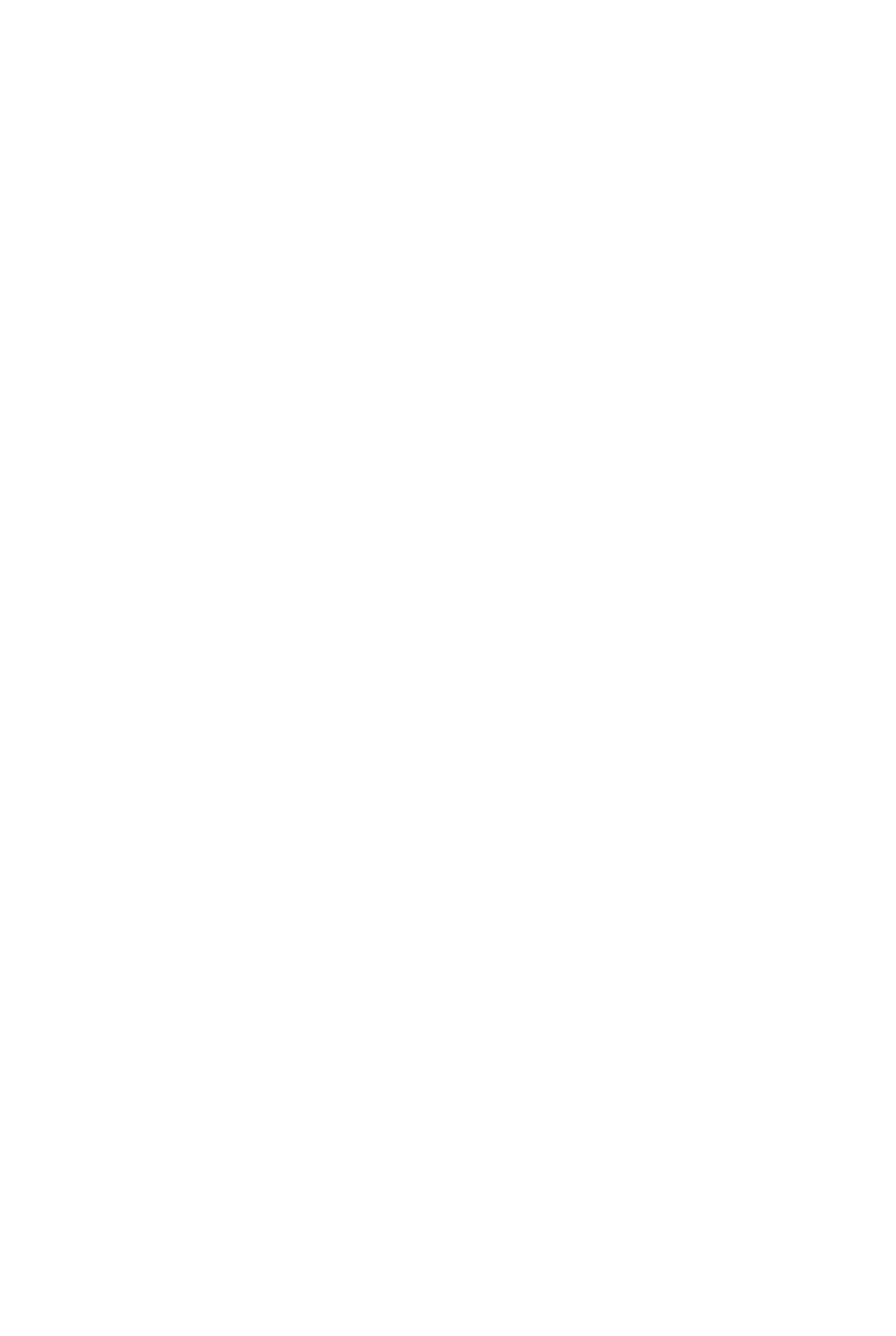
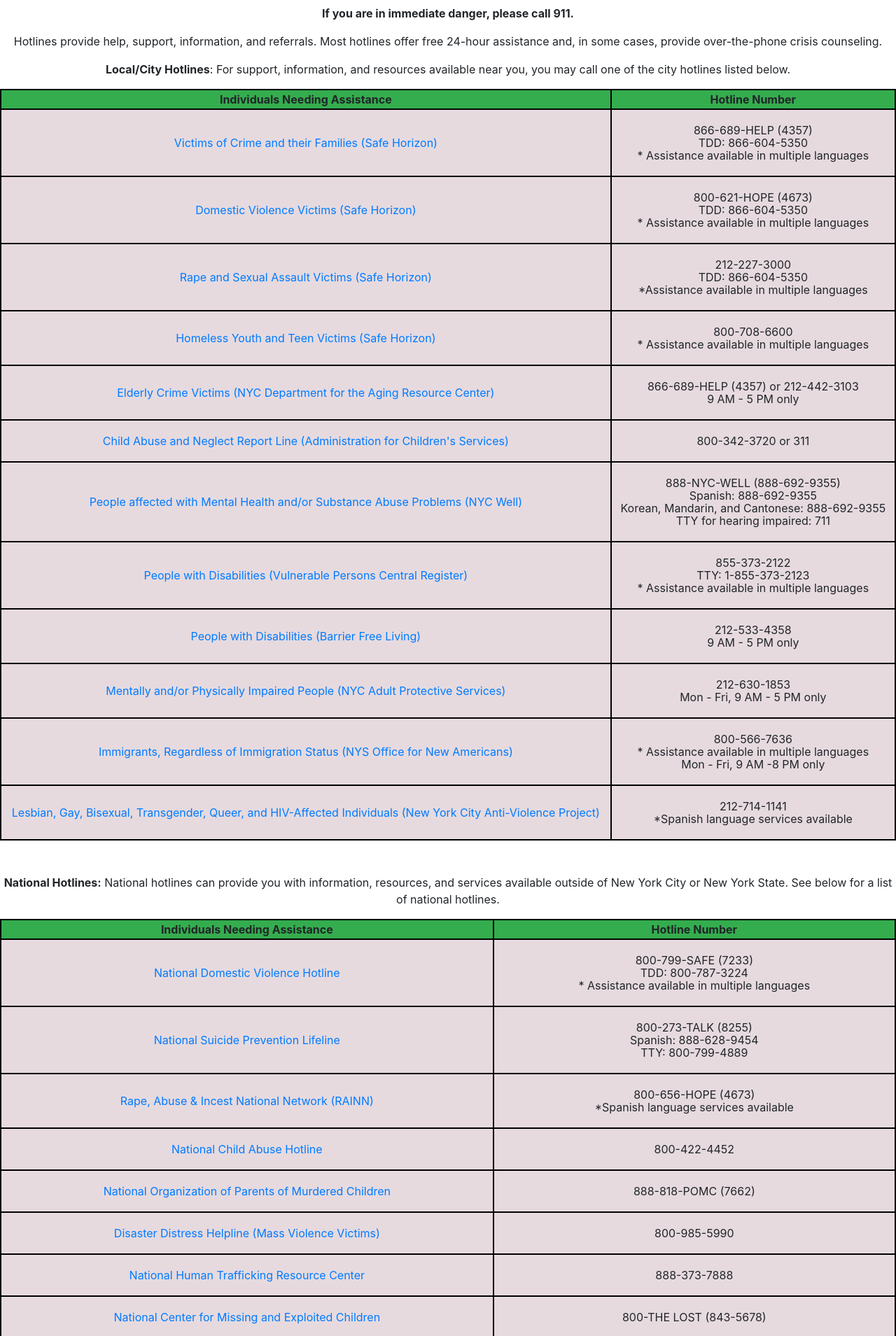
Before and after one commit to TommyLiang1/Capstone_Final_Project, a React (Create React App) app in the folder client/: page /contact in a window 1280 px wide. Before the commit this address had no page. Shown: the part 91-2000 px from the top of the page at 70% size. Before the commit the page ends 800 px from the top, so only its background shows below. Built offline with nearby package versions, Linux system fonts and the light colour scheme; no server answers; sample sign-in values are in the browser's storage.

Commit message:
Added contact professionals page

```diff
--- a/client/src/App.js
+++ b/client/src/App.js
@@ -9,6 +9,7 @@
 import Register from "./components/Register";
 import Dashboard from './components/Dashboard';
 import Profile from './components/Profile';
+import Contact from './components/Contact';
 import { useSelector } from 'react-redux';
 
 const PrivateRoutes = () => {
@@ -30,6 +31,7 @@
         <Route element={<PrivateRoutes />}>
           <Route exact path="/dashboard" element={<Dashboard />} />
           <Route exact path="/profile/:id" element={<Profile />} />
+          <Route exact path="/contact" element={<Contact />} />
         </Route>
 
         <Route element={<RestrictedRoutes />}>
--- /dev/null
+++ b/client/src/components/Contact.js
@@ -0,0 +1,121 @@
+    import React from "react";
+    import "../styles/Contact.css";
+    import Layout from "./Layout";
+
+    const Contact = () => {
+
+return (
+    <Layout>
+    <h1>Contact</h1>
+
+    <div>
+
+    <p><b>If you are in immediate danger, please call 911.</b></p>
+    <p>Hotlines provide help, support, information, and referrals. Most hotlines offer free 24-hour assistance and, in some cases, provide over-the-phone crisis counseling.</p>
+    <p><b>Local/City Hotlines</b>: For support, information, and resources available near you, you may call one of the city hotlines listed below.</p>
+
+    <table class="rt">
+        <tbody>
+            <tr>
+                <th>Individuals Needing Assistance</th> <th>Hotline Number</th>
+            </tr>
+            <tr>
+                <td data-label="Individuals Needing Assistance"><a href="http://www.safehorizon.org/page/call-our-hotlines-9.html" >Victims of Crime and their Families (Safe Horizon)</a></td>
+                <td data-label="Hotline Number">866-689-HELP (4357)<br></br> TDD: 866-604-5350<br></br> * Assistance available in multiple languages</td>
+            </tr>
+            <tr>
+                <td data-label="Individuals Needing Assistance"><a href="https://www.safehorizon.org/get-help/domestic-violence/#overview/" >Domestic Violence Victims (Safe Horizon)</a></td>
+                <td data-label="Hotline Number">800-621-HOPE (4673)<br></br> TDD: 866-604-5350<br></br> * Assistance available in multiple languages</td>
+            </tr>
+            <tr>
+                <td data-label="Individuals Needing Assistance"><a href="http://www.safehorizon.org/page/rape-and-sexual-assault-13.html" >Rape and Sexual Assault Victims (Safe Horizon)</a></td>
+                <td data-label="Hotline Number">212-227-3000<br></br> TDD: 866-604-5350<br></br> *Assistance available in multiple languages</td>
+            </tr>
+            <tr>
+                <td data-label="Individuals Needing Assistance"><a href="http://www.safehorizon.org/page/homeless-youth-15.html" >Homeless Youth and Teen Victims (Safe Horizon)</a></td>
+                <td data-label="Hotline Number">800-708-6600<br></br> * Assistance available in multiple languages</td>
+            </tr>
+            <tr>
+                <td data-label="Individuals Needing Assistance"><a href="http://www.nyc.gov/html/dfta/html/services/crime-victims.shtml">Elderly Crime Victims (NYC Department for the Aging Resource Center)</a></td>
+                <td data-label="Hotline Number">866-689-HELP (4357) or 212-442-3103<br></br> 9 AM - 5 PM only</td>
+            </tr>
+            <tr>
+                <td data-label="Individuals Needing Assistance"><a href="http://www1.nyc.gov/site/acs/child-welfare/how-to-make-report.page">Child Abuse and Neglect Report Line (Administration for Children's Services)</a></td>
+                <td data-label="Hotline Number">800-342-3720 or 311</td>
+            </tr>
+            <tr>
+                <td data-label="Individuals Needing Assistance"><a href="http://www1.nyc.gov/site/doh/health/health-topics/nyc-well.page">People affected with Mental Health and/or Substance Abuse Problems (NYC Well)</a></td>
+                <td data-label="Hotline Number">888-NYC-WELL (888-692-9355)<br></br> Spanish: 888-692-9355<br></br> Korean, Mandarin, and Cantonese: 888-692-9355 <br></br> TTY for hearing impaired: 711</td>
+            </tr>
+            <tr>
+                <td data-label="Individuals Needing Assistance"><a href="http://www.justicecenter.ny.gov/investigations-prosecution/vpcr/faq" >People with Disabilities (Vulnerable Persons Central Register)</a></td>
+                <td data-label="Hotline Number">855-373-2122<br></br> TTY: 1-855-373-2123<br></br> * Assistance available in multiple languages</td>
+            </tr>
+            <tr>
+                <td data-label="Individuals Needing Assistance"><a href="http://www.bflnyc.org" >People with Disabilities (Barrier Free Living)</a></td>
+                <td data-label="Hotline Number">212-533-4358<br></br> 9 AM - 5 PM only</td>
+            </tr>
+            <tr>
+                <td data-label="Individuals Needing Assistance"><a href="http://www1.nyc.gov/site/hra/help/adult-protective-services.page">Mentally and/or Physically Impaired People (NYC Adult Protective Services)</a></td>
+                <td data-label="Hotline Number">212-630-1853<br></br> Mon - Fri, 9 AM - 5 PM only</td>
+            </tr>
+            <tr>
+                <td data-label="Individuals Needing Assistance"><a href="http://www.newamericans.ny.gov" >Immigrants, Regardless of Immigration Status (NYS Office for New Americans)</a></td>
+                <td data-label="Hotline Number">800-566-7636<br></br> * Assistance available in multiple languages<br></br> Mon - Fri, 9 AM -8 PM only</td>
+            </tr>
+            <tr>
+                <td data-label="Individuals Needing Assistance"><a href="http://www.avp.org" >Lesbian, Gay, Bisexual, Transgender, Queer, and HIV-Affected Individuals (New York City Anti-Violence Project)</a></td>
+                <td data-label="Hotline Number">212-714-1141<br></br> *Spanish language services available</td>
+            </tr>
+        </tbody>
+    </table>
+
+    <br></br>
+    <br></br>
+    <p><b>National Hotlines:</b> National hotlines can provide you with information, resources, and services available outside of New York City or New York State. See below for a list of national hotlines.</p>
+
+    <table class="rt">
+        <tbody>
+            <tr>
+                <th>Individuals Needing Assistance</th> <th>Hotline Number</th>
+            </tr>
+            <tr>
+                <td data-label="Individuals Needing Assistance"><a href="http://www.thehotline.org" >National Domestic Violence Hotline</a></td>
+                <td data-label="Hotline Number">800-799-SAFE (7233)<br></br> TDD: 800-787-3224<br></br> * Assistance available in multiple languages</td>
+            </tr>
+            <tr>
+                <td data-label="Individuals Needing Assistance"><a href="http://www.suicidepreventionlifeline.org" >National Suicide Prevention Lifeline</a></td>
+                <td data-label="Hotline Number">800-273-TALK (8255)<br></br> Spanish: 888-628-9454<br></br> TTY: 800-799-4889</td>
+            </tr>
+            <tr>
+                <td data-label="Individuals Needing Assistance"><a href="https://www.rainn.org" >Rape, Abuse &amp; Incest National Network (RAINN)</a></td>
+                <td data-label="Hotline Number">800-656-HOPE (4673)<br></br> *Spanish language services available</td>
+            </tr>
+            <tr>
+                <td data-label="Individuals Needing Assistance"><a href="https://www.childhelp.org" >National Child Abuse Hotline</a></td>
+                <td data-label="Hotline Number">800-422-4452</td>
+            </tr>
+            <tr>
+                <td data-label="Individuals Needing Assistance"><a href="http://www.pomc.org" >National Organization of Parents of Murdered Children</a></td>
+                <td data-label="Hotline Number">888-818-POMC (7662)</td>
+            </tr>
+            <tr>
+                <td data-label="Individuals Needing Assistance"><a href="http://www.samhsa.gov/find-help/disaster-distress-helpline" >Disaster Distress Helpline (Mass Violence Victims)</a></td>
+                <td data-label="Hotline Number">800-985-5990</td>
+            </tr>
+            <tr>
+                <td data-label="Individuals Needing Assistance"><a href="https://traffickingresourcecenter.org" >National Human Trafficking Resource Center</a></td>
+                <td data-label="Hotline Number">888-373-7888</td>
+            </tr>
+            <tr>
+                <td data-label="Individuals Needing Assistance"><a href="http://www.missingkids.com/Support" >National Center for Missing and Exploited Children</a></td>
+                <td data-label="Hotline Number">800-THE LOST (843-5678)</td>
+            </tr>
+        </tbody>
+    </table>
+    </div>
+        </Layout>
+    );
+    };
+
+    export default Contact;
--- a/client/src/components/Navbar.js
+++ b/client/src/components/Navbar.js
@@ -43,7 +43,7 @@
           </div>
 
           <div className="nav-item-right">
-            <NavLink className="nav-item " to='/'>
+            <NavLink className="nav-item " to='/contact'>
               <span>Contact Professional</span>
             </NavLink>
 
--- /dev/null
+++ b/client/src/styles/Contact.css
@@ -0,0 +1,29 @@
+table.rt td {
+    padding: 20px 11px 20px 11px;
+    font-size: 16px;
+    line-height: 18px;
+    background-color: #e6dadf;
+    border: 2px solid #000000;
+}
+
+td {
+    display: table-cell;
+    vertical-align: inherit;
+}
+
+table.rt th{
+    border: 2px solid #000000;
+    background-color:rgb(52, 173, 78);
+}
+
+table {
+    width: 100%;
+    background-color: transparent;
+    border-spacing: 0;
+}
+
+div {
+    align-items: center;
+    justify-content: center;
+    text-align: center;
+}
```
